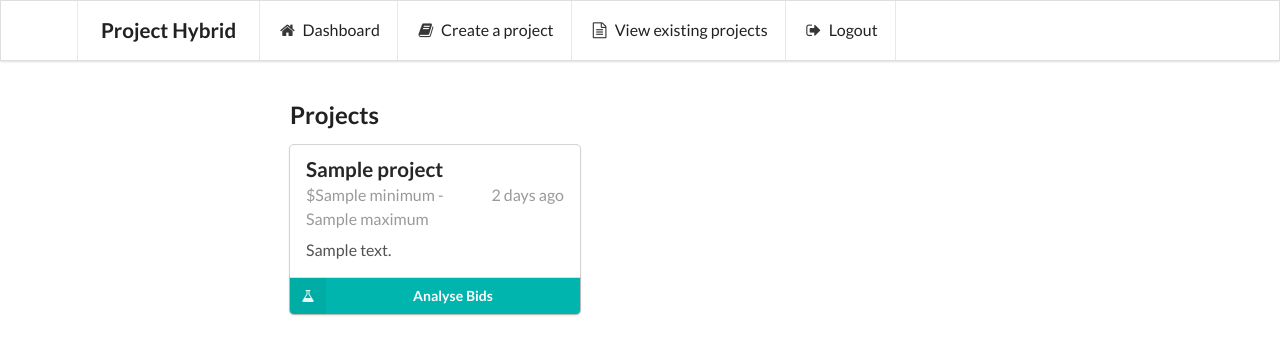
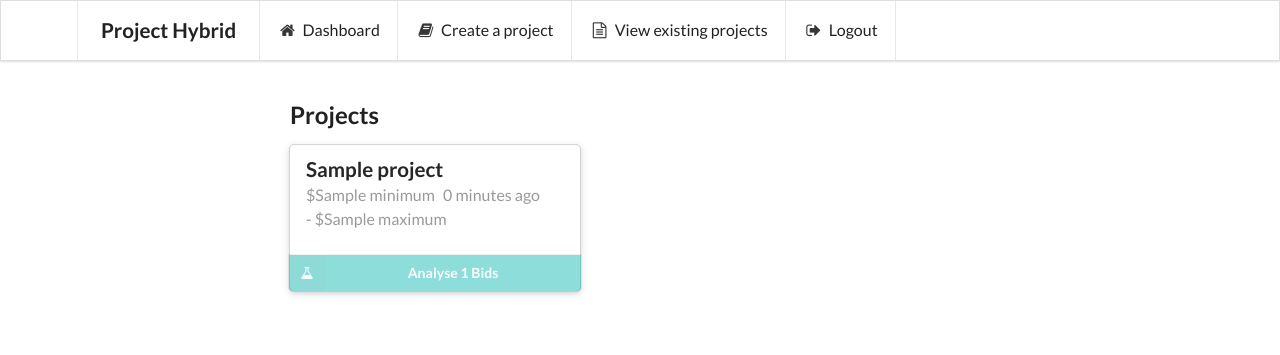
Before and after one commit to Eusaybia/project-hybrid, a Django app: page /hybridapp/projects/ in a window 1280 px wide. Shown: the top 355 px of the page. Run offline with Django 3.2, Linux system fonts and the light colour scheme; tables that the repository leaves empty hold one stand-in row (values such as "Sample post"); a database or web service that is not in the repository returns one stand-in record (values such as "Sample title"); data that the repository does not hold is empty; parts of the project's set-up code (start-up, migrations or seed data) failed here and were passed over; some libraries are stand-ins or nearby versions.

Commit message:
Improvements to project cards

```diff
--- a/hybridapp/services.py
+++ b/hybridapp/services.py
@@ -1,5 +1,6 @@
 import requests
 import json
+import datetime
 
 employer_access_token = "q77Wx5W1sRouMU0sgaHEWbwnVskT7s"
 freelancer_access_token = "VYdGZfXkIRRfb1aTWyzL8ViT9b8idF"
@@ -73,6 +74,8 @@ def get_fl_projects_by_user_id(user_id):
                      headers=headers, params=params)
 
     projects = r.json()['result']['projects']
+    for project in projects:
+        project['submitdate'] = datetime.datetime.fromtimestamp(project['submitdate'])
 
     if len(projects) == 0:
         # List is empty
--- a/hybridapp/templates/hybridapp/projects.html
+++ b/hybridapp/templates/hybridapp/projects.html
@@ -6,22 +6,22 @@
 <h2>Projects</h2>
 <div class="ui cards">
     {% for project in projects %}
-    <div class="card">
+    <div class="ui raised card">
         <div class="content">
+            <span class="right floated"><i class="{{ project.currency.country|lower }} flag"></i></span>
             <div class="header">{{ project.title }}</div>
             <div class="meta">
-                <span class="right floated time">2 days ago</span>
-                <span class="budget">${{ project.budget.minimum }} - {{ project.budget.maximum }}</span>
+                <span class="right floated time">{{ project.submitdate|timesince }} ago</span>
+                <span class="budget">${{ project.budget.minimum }} - ${{ project.budget.maximum }}</span>
             </div>
             <div class="description">
-                <p>{{ project.description }}</p>
+                <p>{{ project.preview_description }}</p>
             </div>
         </div>
-        <a href="{% url 'hybridapp:projectbids' project.id %}">
-            <div class="ui teal bottom attached labeled icon button">
-                <i class="lab icon"></i>
-                Analyse Bids
-            </div>
+        <a href="{% url 'hybridapp:projectbids' project.id %}"class="ui teal bottom attached labeled
+                 {% if project.frontend_project_status != 'open' %}disabled{% endif %} icon button">
+            <i class="lab icon"></i>
+            Analyse  {{ project.bid_stats.bid_count }} Bids
         </a>
     </div>
     {% empty %}
```
Also changed, not shown: hybridapp/templates/hybridapp/projectbids.html (+3 -4 lines).
